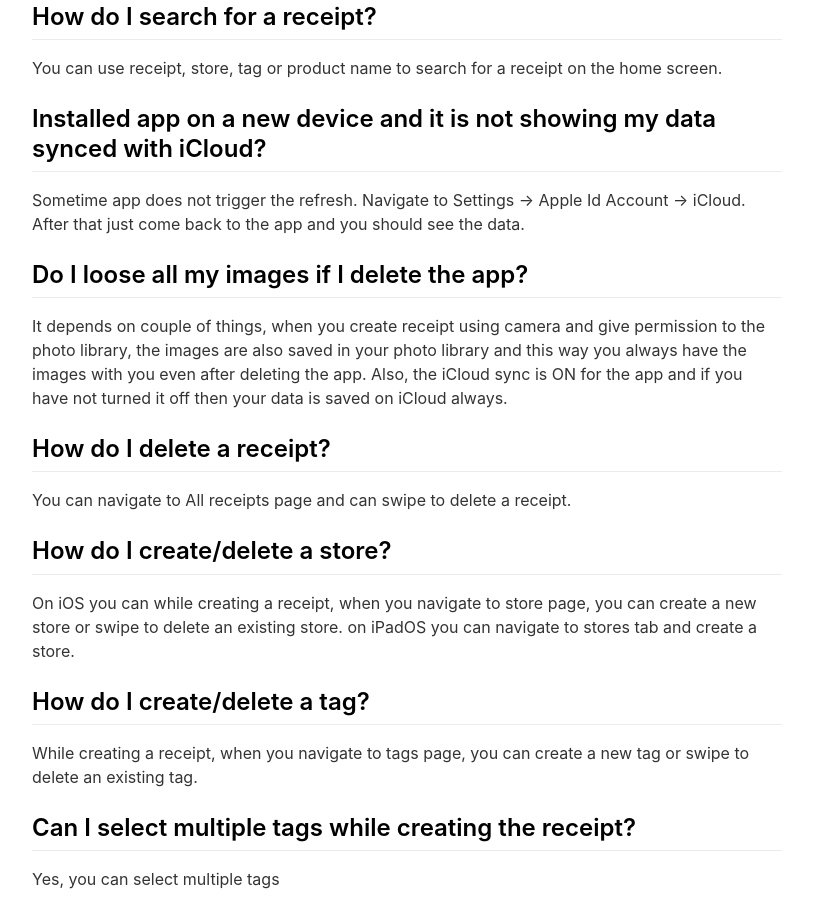
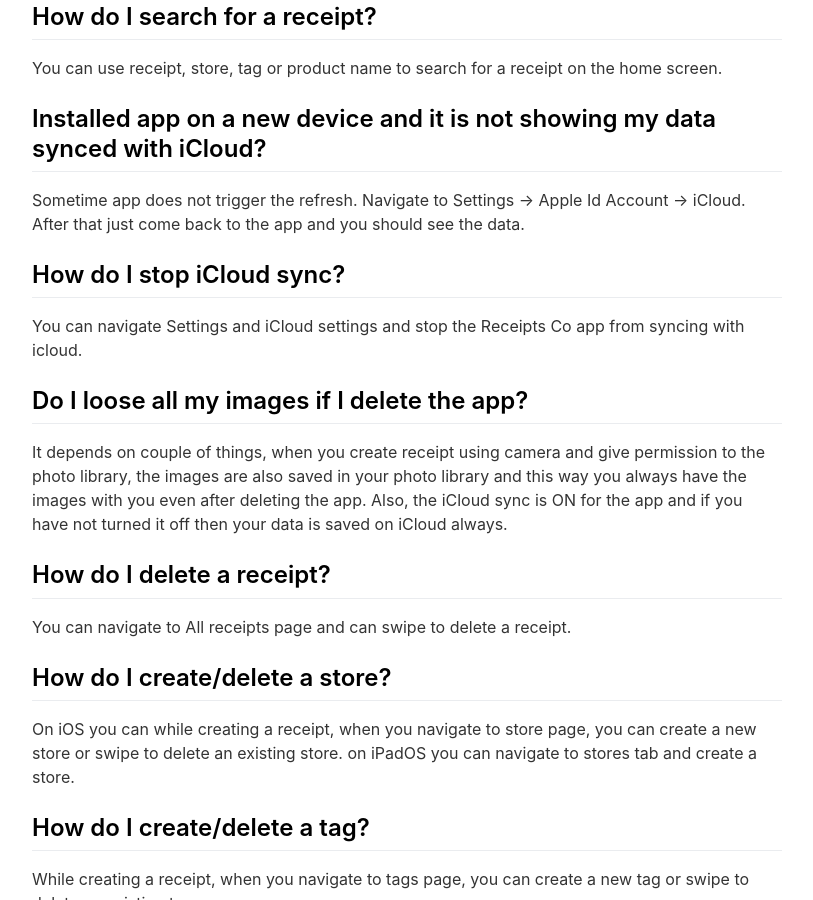
Before and after one commit to karm435/receiptly.github.io, a Jekyll site: the page built from _pages/faqs.md, in a window 1280 px wide and 900 px high, scrolled down 330 px. Shown: the whole window, without its empty margins (233-1046 px from the left). Built offline with Jekyll 4.4.1, drawn with Linux system fonts in a browser that asks for light colours; nearby versions of some CDN libraries.

Commit message:
Update faqs.md

```diff
--- a/_pages/faqs.md
+++ b/_pages/faqs.md
@@ -15,6 +15,10 @@ You can use receipt, store, tag or product name to search for a receipt on the h
 
 ## Installed app on a new device and it is not showing my data synced with iCloud?
 Sometime app does not trigger the refresh. Navigate to Settings -> Apple Id Account -> iCloud. After that just come back to the app and you should see the data.
+<br>
+
+## How do I stop iCloud sync?
+You can navigate Settings and iCloud settings and stop the Receipts Co app from syncing with icloud.
 <br>
 
 ## Do I loose all my images if I delete the app?
```
